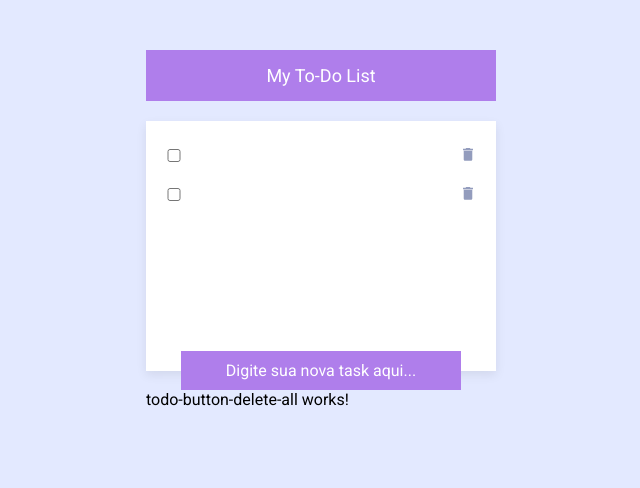
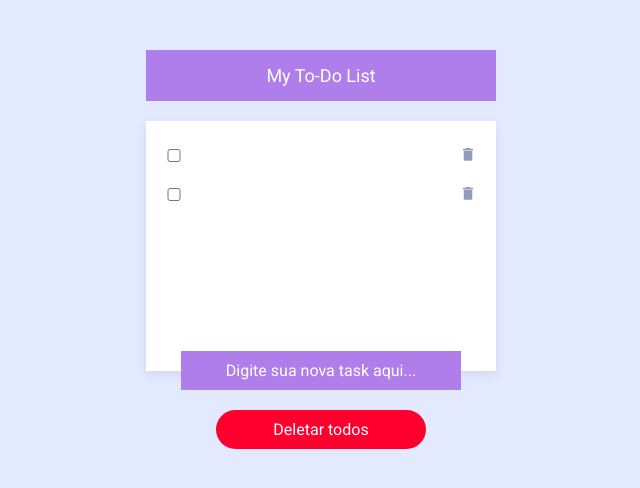
Before and after one commit to eliellds/to-do-list-angular, an Angular app: page / in a window 1280 px wide. Shown: the top 488 px of the page, without its empty margins (319-959 px from the left). Built offline with nearby package versions, Linux system fonts and the light colour scheme.

Commit message:
adicionando estilo

```diff
--- a/src/app/modules/home/components/todo-button-delete-all/todo-button-delete-all.component.html
+++ b/src/app/modules/home/components/todo-button-delete-all/todo-button-delete-all.component.html
@@ -1 +1 @@
-<p>todo-button-delete-all works!</p>
+<button>Deletar todos</button>
--- a/src/app/modules/home/components/todo-button-delete-all/todo-button-delete-all.component.scss
+++ b/src/app/modules/home/components/todo-button-delete-all/todo-button-delete-all.component.scss
@@ -0,0 +1,21 @@
+@import '../../../../../dist/scss/variables.scss';
+
+:host {
+    display: flex;
+    align-items: center;
+    justify-content: center;
+
+    margin-top: 20px;
+
+    button {
+        border: none;
+        border-radius: 50px;
+        background-color: $danger-color;
+
+        font-size: 16px;
+        color: $secondary-text-color;
+
+        width: 60%;
+        padding: 10px;
+    }
+}
```
